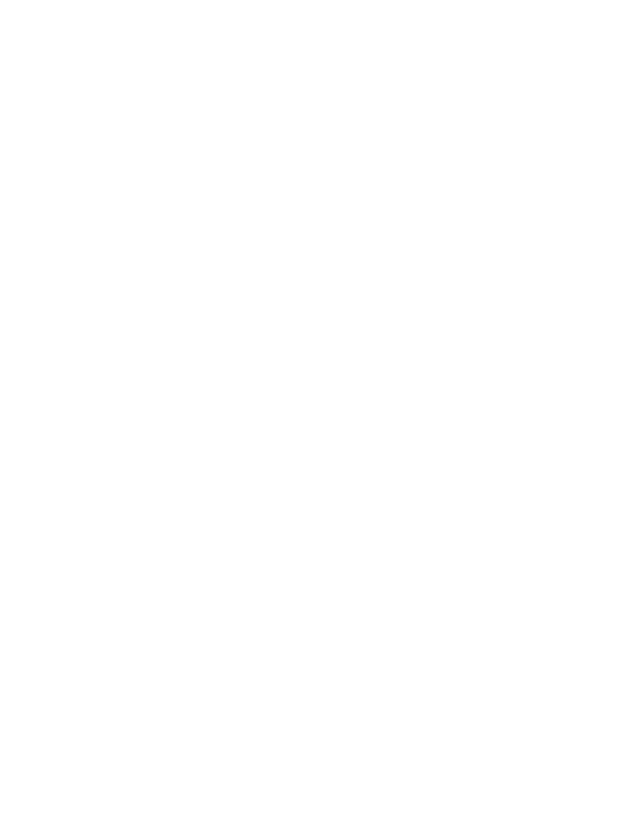
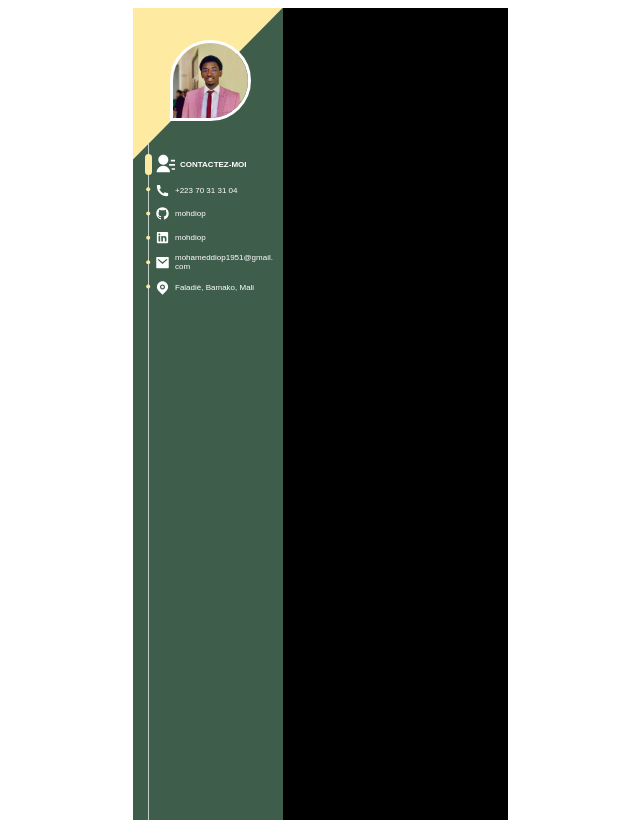
Before and after one commit to mohdiop/maquette-interactive-web, a plain HTML site: page cv.html in a window 1280 px wide. Shown: the whole page, without its empty margins (320-960 px from the left). Before the commit the page ends 800 px from the top, so only its background shows below. Drawn offline with Linux system fonts and the light colour scheme.

Commit message:
Ajoute la section CONTACTEZ-MOI

```diff
--- a/cv.html
+++ b/cv.html
@@ -0,0 +1,53 @@
+<!DOCTYPE html>
+<html lang="en">
+<head>
+    <meta charset="UTF-8">
+    <meta name="viewport" content="width=device-width, initial-scale=1.0">
+    <title>Mohamed Diop - CV</title>
+    <link rel="stylesheet" href="style.css">
+</head>
+<body id="cvBody">
+    <div id="mainContainer">
+        <div id="leftContainer">
+            <div id="shapeFrame"></div>
+            <img src="diop.jpg" alt="Photo de profil de Mohamed Diop" id="diopPicture">
+            <div id="leftVerticalLine"></div>
+            <div id="contactShape" class="littleShapeLeft"></div>
+            <div id="phoneCircle" class="littleCircleLeft"></div>
+            <div id="githubCircle" class="littleCircleLeft"></div>
+            <div id="linkedinCircle" class="littleCircleLeft"></div>
+            <div id="mailCircle" class="littleCircleLeft"></div>
+            <div id="locationCircle" class="littleCircleLeft"></div>
+            <div id="contactFrame">
+                <div id="contactMeText" class="contactText">
+                    <img src="icones/contacts-fill.svg" class="leftIcones">
+                    <b>CONTACTEZ-MOI</b></div>
+                <div id="phoneText" class="contactText">
+                    <img src="icones/phone-fill.svg" class="leftIcones">
+                    <a href="tel:+22370313104">+223 70 31 31 04</a>
+                </div>
+                <div id="githubText" class="contactText">
+                    <img src="icones/github-fill.svg" class="leftIcones">
+                    <a href="https://github.com/mohdiop">mohdiop</a>
+                </div>
+                <div id="linkedinText" class="contactText">
+                    <img src="icones/linkedin-box-fill.svg" class="leftIcones">
+                    <a href="https://linkedin.com/in/mohdiop">mohdiop</a>
+                </div>
+                <div id="mailText" class="contactText">
+                    <img src="icones/mail-fill.svg" class="leftIcones">
+                    <a href="mailto:mohameddiop1951@gmail.com" id="mail">mohameddiop1951@gmail.com</a>
+                </div>
+                <div id="locationText" class="contactText">
+                    <img src="icones/map-pin-fill.svg" class="leftIcones">
+                    Faladiè, Bamako, Mali
+                </div>
+            </div>
+        </div>
+        <div id="rightContainer">
+
+        </div>
+    </div>
+    <script src="script.js"></script>
+</body>
+</html>
--- a/script.js
+++ b/script.js
@@ -7,7 +7,7 @@ function listeners(){
     const buttonFrame = document.getElementById("buttonFrame");
 
     voirCv.addEventListener("mouseover", () => {
-        voirCv.textContent = "Presque ☺️";
+        voirCv.textContent = "Presque 😃";
         voirCv.style.backgroundColor = "rgba(62, 94, 72, 0.5)";
     });
 
@@ -17,7 +17,7 @@ function listeners(){
     });
 
     voirCv.addEventListener("click", () => {
-        voirCv.textContent = "Ça charge ...";
+        voirCv.textContent = "LET'S GO 🚀🚀🚀";
         voirCv.style.backgroundColor = "rgba(62, 94, 72, 1)";
         setTimeout(() => {
             window.location.href = "cv.html";
--- a/style.css
+++ b/style.css
@@ -1,11 +1,3 @@
-body{
-    background-color: #FEEAA1;
-    display: flex;
-    flex-direction: column;
-    justify-content: center;
-    align-items: center;
-}
-
 @keyframes slideInTop {
     0% {
         transform: translateY(-100%);
@@ -16,6 +8,38 @@ body{
     100% {
         transform: translateY(0);
     }
+}
+@keyframes slideInBottomFirst {
+    0% {
+        transform: translateY(100%);
+    }
+    70% {
+        transform: translateY(-10%);
+    }
+    100% {
+        transform: translateY(0);
+    }
+}
+
+@keyframes slideInBottomSecond {
+    0% {
+        transform: translateY(150%);
+    }
+    70% {
+        transform: translateY(-10%);
+    }
+    100% {
+        transform: translateY(0);
+    }
+}
+
+#homeBody{
+    background-color: #FEEAA1;
+    display: flex;
+    flex-direction: column;
+    justify-content: center;
+    align-items: center;
+    margin: 0;
 }
 
 #topFrame{
@@ -69,30 +93,6 @@ body{
     height: max-content;
 }
 
-@keyframes slideInBottomFirst {
-    0% {
-        transform: translateY(100%);
-    }
-    70% {
-        transform: translateY(-10%);
-    }
-    100% {
-        transform: translateY(0);
-    }
-}
-
-@keyframes slideInBottomSecond {
-    0% {
-        transform: translateY(150%);
-    }
-    70% {
-        transform: translateY(-10%);
-    }
-    100% {
-        transform: translateY(0);
-    }
-}
-
 #buttonFrame{
     width: 90%;
     max-width: 400px;
@@ -124,6 +124,146 @@ body{
     width: 80%;
 }
 
+
+
+
+
+#cvBody{
+    display: flex;
+    justify-content: center;
+    align-items: center;
+}
+
+#mainContainer{
+    width: 375px;
+    height: 812px;
+    background-color: #FEEAA1;
+    display: grid;
+    grid-template-columns: 40% 60%;
+}
+
+#leftContainer{
+    background-color: #3E5E4B;
+    width: 100%;
+    height: 100%;
+    display: flex;
+    justify-content: center;
+    align-items: center;
+    position: relative;
+}
+
+#shapeFrame{
+    position: absolute;
+    left: 0;
+    top: 0;
+    z-index: 2;
+    width: 100%;
+    height: 152px;
+    background-color: #FEEAA1;
+    clip-path: polygon(0% 0%, 0% 100%, 100% 0%);
+}
+
+#diopPicture{
+    position: absolute;
+    left: 25%;
+    top: 4%;
+    z-index: 3;
+    width: 50%;
+    height: auto;
+    border-width: 3px;
+    border-color: white;
+    border-style: solid;
+    border-radius: 100px 100px 100px 0px;
+    animation-name: slideInTop;
+    animation-duration: 1s;
+    animation-timing-function: ease-out;
+}
+
+#leftVerticalLine{
+    width: 1px;
+    height: 100%;
+    z-index: 0;
+    position: absolute;
+    left: 10%;
+    background-color: rgb(255, 255, 255, 0.7);
+}
+
+.littleShapeLeft{
+    width: 7px;
+    height: 21px;
+    background-color: #FEEAA1;
+    border-radius: 100px;
+    position: absolute;
+    left: 8%;
+}
+
+#contactShape{
+    top: 18%;
+}
+
+.littleCircleLeft{
+    width: 5px;
+    height: 5px;
+    clip-path: circle(40%);
+    position: absolute;
+    left: 8.8%;
+    background-color: #FEEAA1;
+}
+
+#phoneCircle{
+    top: 22%;
+}
+
+#githubCircle{
+    top: 25%;
+}
+
+#linkedinCircle{
+    top: 28%;
+}
+
+#mailCircle{
+    top: 31%;
+}
+
+#locationCircle{
+    top: 34%;
+}
+
+#contactFrame{
+    position: absolute;
+    display: flex;
+    gap: 8.5px;
+    flex-direction: column;
+    left: 15%;
+    top: 18%;
+    width: 80%;
+    height: auto;
+}
+
+.contactText{
+    font-size: 8px;
+    font-family: Arial, Helvetica, sans-serif;
+    color: white;
+    display: flex;
+    flex-direction: row;
+    align-items: center;
+}
+
+#mail{
+    overflow-wrap: break-word;
+    max-width: 100px;
+}
+
+.leftIcones{
+    color: white;
+    margin-right: 5px;
+}
+
+#rightContainer{
+    background-color: black;
+}
+
 @media (max-aspect-ratio: 1/1){
     #buttonFrame{
         position: fixed;
@@ -134,3 +274,27 @@ body{
         animation-timing-function: ease-out;
     }
 }
+
+a:link {
+    color: white;
+    background-color: transparent;
+    text-decoration: none;
+  }
+
+  a:visited {
+    color: #FEEAA1;
+    background-color: transparent;
+    text-decoration: none;
+  }
+
+  a:hover {
+    color: darkkhaki;
+    background-color: transparent;
+    text-decoration: underline;
+  }
+
+  a:active {
+    color: yellow;
+    background-color: transparent;
+    text-decoration: underline;
+  }
```
Also changed, not shown: index.html (+1 -1 lines), diop.jpg (added), icones/account-circle-fill.svg (added), icones/award-fill.svg (added), icones/briefcase-2-fill.svg (added), icones/contacts-fill.svg (added), icones/github-fill.svg (added), icones/global-fill.svg (added), icones/graduation-cap-fill.svg (added), icones/linkedin-box-fill.svg (added), icones/mail-fill.svg (added), icones/map-pin-fill.svg (added), icones/phone-fill.svg (added), icones/verified-badge-fill.svg (added), 1 other file.
